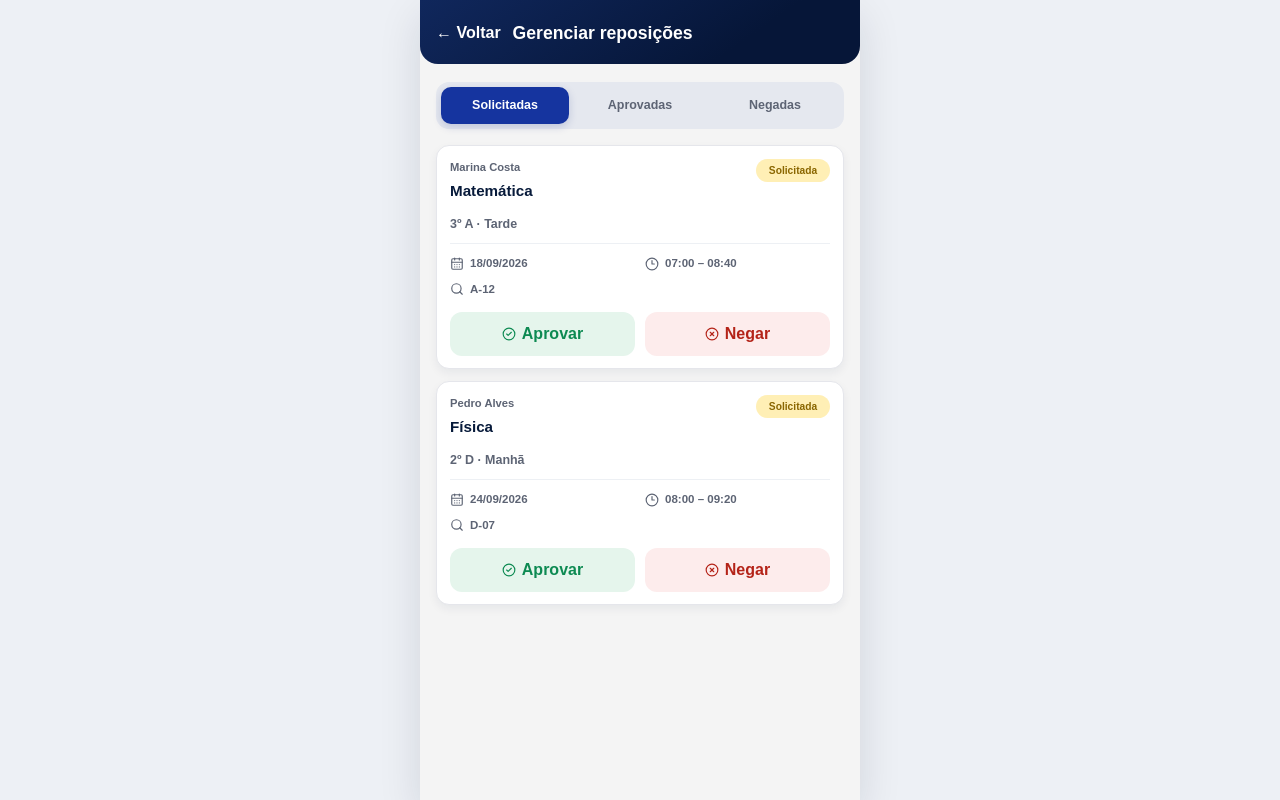
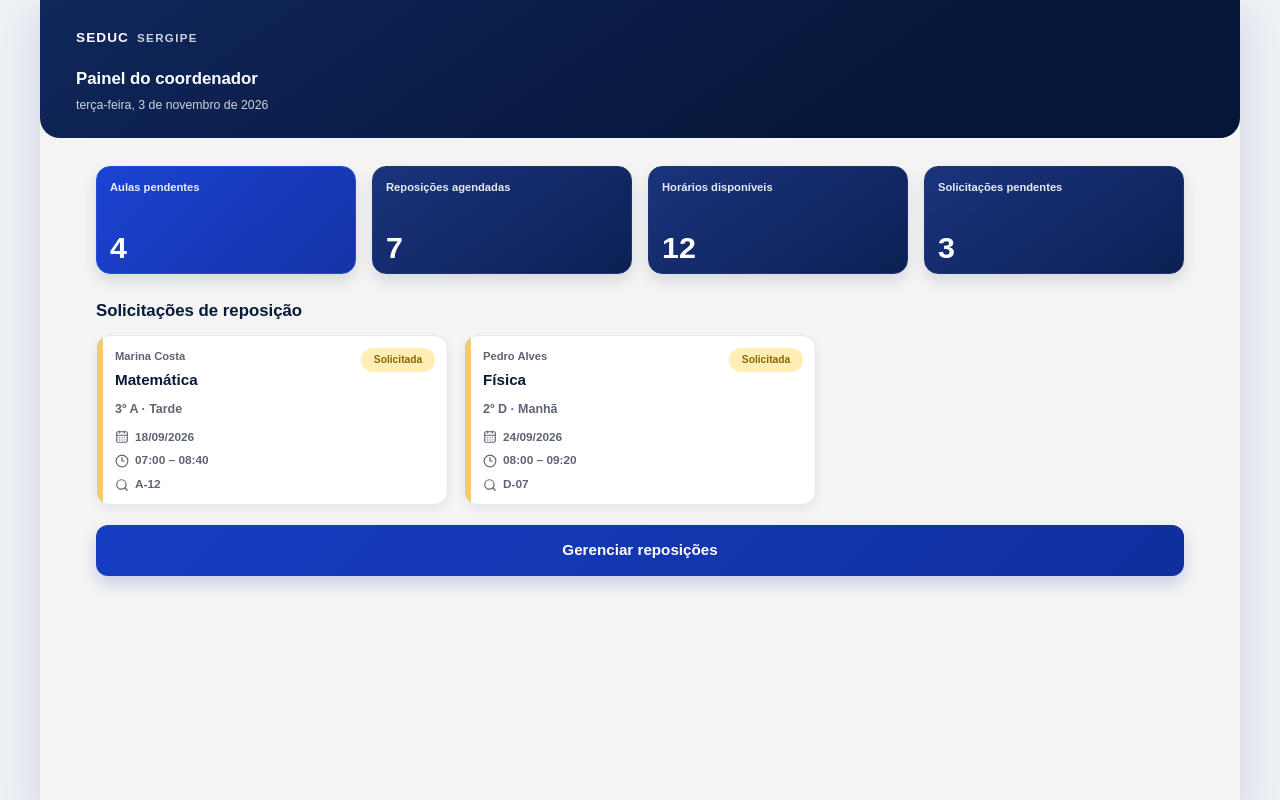
Before and after one commit to Pedro-Duran/Squad_60, a React (Vite) app: page /coordenador in a window 1280 px wide. Built offline with nearby package versions, Linux system fonts and the light colour scheme.

Commit message:
feature/#157-Calendario-de-reposicao

```diff
--- a/src/App.jsx
+++ b/src/App.jsx
@@ -1,23 +1,15 @@
 import { BrowserRouter, Navigate, Route, Routes } from "react-router"
-import { AuthProvider } from "@/contexts/AuthProvider"
-import EmConstrucao from "@/pages/EmConstrucao"
-import Login from "@/pages/Login"
 import { GerenciarReposicoes, ProfessorHome } from "@/pages/ProfessorHome"
 
 export default function App() {
   return (
-    <AuthProvider>
-      <BrowserRouter>
-        <Routes>
-          <Route path="/" element={<Navigate to="/coordenador" replace />} />
-          <Route path="/login" element={<Login />} />
-          <Route path="/professor" element={<ProfessorHome />} />
-          <Route path="/coordenador" element={<GerenciarReposicoes />} />
-          <Route path="/professor/gerenciar" element={<GerenciarReposicoes />} />
-          <Route path="/dge" element={<EmConstrucao />} />
-          <Route path="/secretaria" element={<EmConstrucao />} />
-        </Routes>
-      </BrowserRouter>
-    </AuthProvider>
+    <BrowserRouter>
+      <Routes>
+        <Route path="/" element={<Navigate to="/coordenador" replace />} />
+        <Route path="/coordenador" element={<ProfessorHome />} />
+        <Route path="/coordenador/reposicoes" element={<GerenciarReposicoes />} />
+        <Route path="*" element={<Navigate to="/coordenador" replace />} />
+      </Routes>
+    </BrowserRouter>
   )
 }
--- a/src/index.css
+++ b/src/index.css
@@ -318,8 +318,9 @@ textarea {
 
 .home-page,
 .page-shell {
-  width: min(100%, 440px);
+  width: min(100%, 1200px);
   min-height: 100vh;
+  min-height: 100dvh;
   margin: 0 auto;
   background: #f4f4f4;
   color: var(--home-navy);
@@ -451,6 +452,7 @@ textarea {
 
 .reposition-section {
   margin-top: 24px;
+  min-width: 0;
 }
 
 .section-header {
@@ -601,7 +603,6 @@ textarea {
 .primary-action,
 .primary-button,
 .secondary-button,
-.reposition-action,
 .approve-button,
 .reject-button {
   border: 0;
@@ -619,48 +620,6 @@ textarea {
   padding: 14px 18px;
   font-size: 0.95rem;
   box-shadow: 0 8px 16px rgb(31 67 178 / 20%);
-}
-
-.reposition-action {
-  margin-top: 12px;
-  padding: 10px 12px;
-  background: #eef4ff;
-  color: var(--home-blue-strong);
-  width: 100%;
-}
-
-.bottom-nav {
-  position: fixed;
-  left: 50%;
-  bottom: 0;
-  transform: translateX(-50%);
-  display: grid;
-  grid-template-columns: repeat(3, minmax(0, 1fr));
-  gap: 8px;
-  width: min(100%, 440px);
-  padding: 8px 12px max(10px, env(safe-area-inset-bottom));
-  border: 0;
-  border-radius: 0;
-  background: #071a3a;
-  box-shadow: 0 -4px 12px rgb(15 31 53 / 12%);
-}
-
-.bottom-nav-item {
-  display: flex;
-  flex-direction: column;
-  align-items: center;
-  justify-content: center;
-  gap: 6px;
-  border: 0;
-  background: transparent;
-  color: #a7b3d1;
-  font-size: 0.7rem;
-  font-weight: 700;
-  padding: 8px 4px;
-}
-
-.bottom-nav-item--active {
-  color: white;
 }
 
 .empty-state {
@@ -837,20 +796,44 @@ textarea {
   grid-column: 1 / -1;
 }
 
-.logout-button {
-  position: fixed;
-  right: 12px;
-  bottom: 92px;
-  display: inline-flex;
-  align-items: center;
-  gap: 6px;
-  border: 1px solid rgba(7, 26, 58, 0.12);
-  border-radius: 999px;
-  background: rgba(255, 255, 255, 0.9);
-  color: var(--home-navy);
-  padding: 8px 12px;
-  font-size: 0.76rem;
-  font-weight: 700;
+
+@media (min-width: 720px) {
+  .home-header {
+    padding: 28px 36px 24px;
+  }
+
+  .home-main,
+  .manager-main {
+    padding: 28px 36px 40px;
+  }
+
+  .summary-grid {
+    grid-template-columns: repeat(4, minmax(0, 1fr));
+    gap: 16px;
+  }
+
+  .reposition-list,
+  .manager-list {
+    display: grid;
+    grid-template-columns: repeat(2, minmax(0, 1fr));
+    gap: 16px;
+  }
+
+  .page-header {
+    padding: 24px 36px;
+  }
+}
+
+@media (min-width: 1080px) {
+  .home-main,
+  .manager-main {
+    padding-right: 56px;
+    padding-left: 56px;
+  }
+
+  .reposition-list {
+    grid-template-columns: repeat(3, minmax(0, 1fr));
+  }
 }
 
 @media (max-width: 360px) {
--- a/src/pages/ProfessorHome.jsx
+++ b/src/pages/ProfessorHome.jsx
@@ -1,19 +1,12 @@
 import {
-  Bell,
   CalendarDays,
   CheckCircle2,
-  ChevronRight,
   Clock3,
-  Home,
-  ListChecks,
-  NotebookText,
   Search,
-  UserRound,
   XCircle,
 } from "lucide-react"
 import { useMemo, useState } from "react"
-import { Navigate, useNavigate } from "react-router"
-import { useAuth } from "@/hooks/useAuth"
+import { useNavigate } from "react-router"
 
 const dadosBase = [
   {
@@ -90,7 +83,7 @@ function statusVariant(status) {
   return "status-solicitada"
 }
 
-function ReposicaoCard({ item, onMarcar }) {
+function ReposicaoCard({ item }) {
   return (
     <article className="reposition-card">
       <div className={`reposition-accent ${statusVariant(item.status)}`} />
@@ -124,25 +117,13 @@ function ReposicaoCard({ item, onMarcar }) {
           </span>
         </div>
 
-        {item.status === "Solicitada" && (
-          <button type="button" className="reposition-action" onClick={() => onMarcar(item.id)}>
-            Marcar reposição
-          </button>
-        )}
       </div>
     </article>
   )
 }
 
 export function ProfessorHome() {
-  const { usuario, sair } = useAuth()
   const navigate = useNavigate()
-
-  if (!usuario) {
-    return <Navigate to="/coordenador" replace />
-  }
-
-  const primeiroNome = usuario.nome?.split(" ")[0] ?? "Professor"
   const resumoPadrao = [
     { id: "aulas", label: "Aulas pendentes", valor: 4, destaque: true },
     { id: "reposicoes", label: "Reposições agendadas", valor: 7 },
@@ -160,19 +141,9 @@ export function ProfessorHome() {
 
         <div className="home-header-main">
           <div className="home-user-copy">
-            <p className="home-greeting">Olá, {primeiroNome}!</p>
+            <p className="home-greeting">Painel do coordenador</p>
             <p className="home-date">{formatarDataExtenso()}</p>
           </div>
-
-          <button
-            type="button"
-            className="home-notification-button"
-            aria-label="Notificações"
-            onClick={() => navigate("/professor/gerenciar")}
-          >
-            <Bell size={18} />
-            <span className="home-notification-badge">3</span>
-          </button>
         </div>
       </header>
 
@@ -191,38 +162,21 @@ export function ProfessorHome() {
 
         <section className="reposition-section">
           <div className="section-header">
-            <h2>Próximas reposições</h2>
-            <button type="button" className="section-link" onClick={() => navigate("/professor/gerenciar")}>
-              Ver todas
-              <ChevronRight size={16} />
-            </button>
+            <h2>Solicitações de reposição</h2>
           </div>
 
           <div className="reposition-list">
-            {dadosBase.slice(0, 3).map((item) => (
-              <ReposicaoCard key={item.id} item={item} onMarcar={() => navigate("/professor/gerenciar")} />
+            {dadosBase.filter((item) => item.status === "Solicitada").map((item) => (
+              <ReposicaoCard key={item.id} item={item} />
             ))}
           </div>
         </section>
 
-        <button type="button" className="primary-action" onClick={() => navigate("/professor/gerenciar")}>
+        <button type="button" className="primary-action" onClick={() => navigate("/coordenador/reposicoes")}>
           Gerenciar reposições
         </button>
       </main>
 
-      <nav className="bottom-nav" aria-label="Navegação principal">
-        {[{ label: "Início", active: true, icon: Home }, { label: "Solicitações", active: false, icon: ListChecks }, { label: "Registros", active: false, icon: NotebookText }].map(({ label, active, icon: Icon }) => (
-          <button key={label} type="button" className={`bottom-nav-item ${active ? "bottom-nav-item--active" : ""}`}>
-            <Icon size={18} />
-            <span>{label}</span>
-          </button>
-        ))}
-      </nav>
-
-      <button type="button" className="logout-button" onClick={sair}>
-        <UserRound size={14} />
-        Sair
-      </button>
     </div>
   )
 }
@@ -267,7 +221,7 @@ export function GerenciarReposicoes() {
   return (
     <div className="page-shell page-shell--manager">
       <header className="page-header">
-        <button type="button" className="back-link" onClick={() => navigate("/professor")}>
+        <button type="button" className="back-link" onClick={() => navigate("/coordenador")}>
           ← Voltar
         </button>
         <h1>Gerenciar reposições</h1>
```
